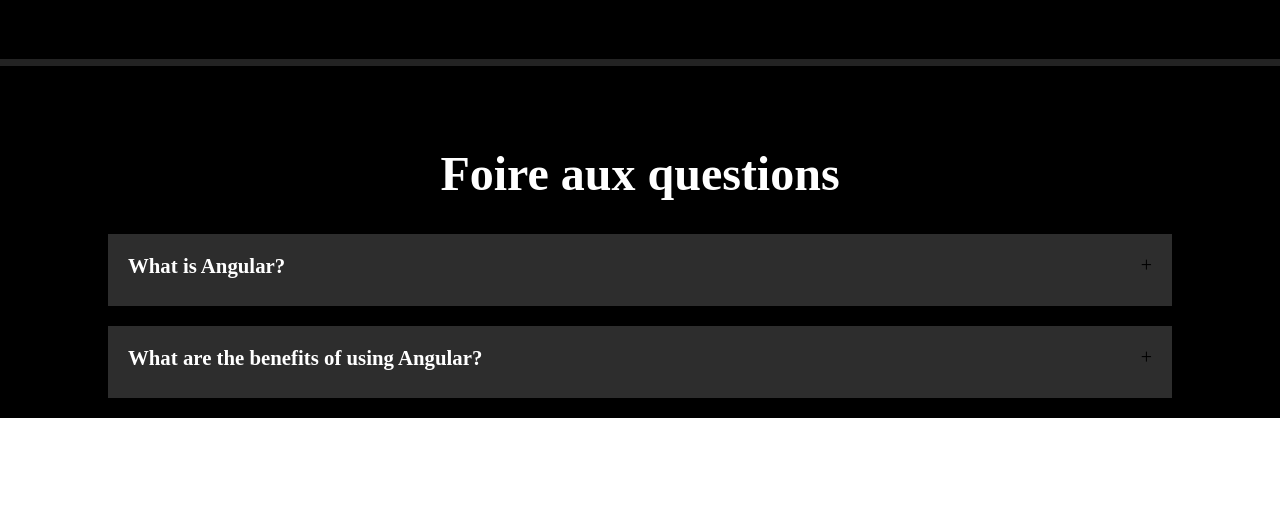
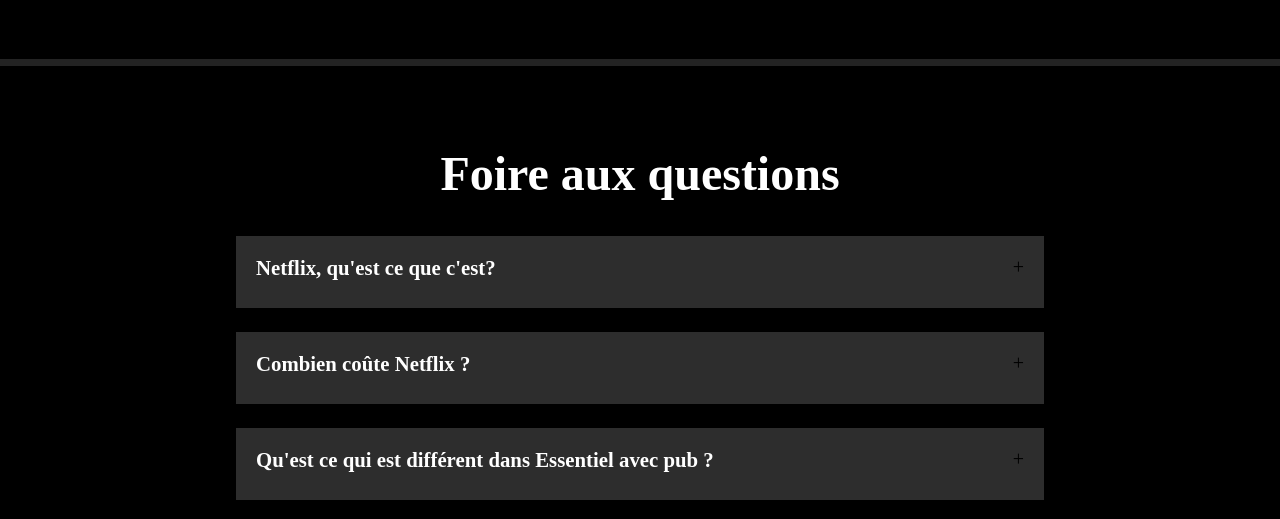
Before and after one commit to Serafear/angular-netflix-like, an Angular app: page / in a window 1280 px wide. Shown: the part 2960-3479 px from the top of the page. Before the commit the page ends 3378 px from the top, so only its background shows below. Built offline with nearby package versions, Linux system fonts and the light colour scheme.

Commit message:
3 files modified

```diff
--- a/src/app/Netflix-landing/FAQ/faq.component.css
+++ b/src/app/Netflix-landing/FAQ/faq.component.css
@@ -4,8 +4,8 @@
   align-items: center;
   background-color: black;
   margin-top: -1.4rem;
+  width: 100%;
 }
-
 
 .qst-title {
   color: white;
@@ -14,16 +14,10 @@
 }
 
 .faq-box {
-  width: 80%;
-  background-color: #2D2D2D;
-  padding: 20px;
-  margin-bottom: 20px;
-  text-align: left;
-  position: relative;
-  cursor: pointer;
-}
-.faq-box:hover {
-  background-color: #5A5A5A;
+  width: 100%;
+  display: flex;
+  flex-direction: column;
+  align-items: center;
 }
 
 .question {
@@ -33,6 +27,19 @@
   height: 2rem;
   font-size: 1.3rem;
 
+}
+.qst-border {
+  width: 60%;
+  background-color: #2D2D2D;
+  padding: 20px;
+  margin-bottom: 20px;
+  text-align: left;
+  position: relative;
+  cursor: pointer;
+  border: 2px solid black;
+}
+.qst-border:hover {
+  background-color: #5A5A5A;
 }
 
 .cross {
@@ -50,8 +57,38 @@
   cursor: text;
   font-size: 1.3rem;
 }
+.answerSecond {
+    padding-top: 20px;
+    opacity: 0;
+    transition: opacity 0.5s ease-in-out;
+    color: white;
+    cursor: text;
+    font-size: 1.3rem;
+  }
 
 .open .answer {
   opacity: 1;
   transition: opacity 0.5s ease-in-out;
+  background-color: #2D2D2D;
+  width: 60%;
+  margin-top: -1.3rem;
+  height: auto;
+  margin-bottom: 1.5rem;
+  padding: 20px;
 }
+.answerSecond {
+  opacity: 1;
+  transition: opacity 0.5s ease-in-out;
+  background-color: #2D2D2D;
+  width: 60%;
+  margin-top: -2rem;
+  height: auto;
+  margin-bottom: 1.5rem;
+  padding: 20px;
+}
+
+/*this class is in answer3 for en savoir plus in faq.component.ts*/
+.underline {
+  text-decoration: underline;
+  color: blue;
+}
--- a/src/app/Netflix-landing/FAQ/faq.component.html
+++ b/src/app/Netflix-landing/FAQ/faq.component.html
@@ -1,15 +1,18 @@
 <div class="faq-container">
-<h1 class="qst-title">Foire aux questions</h1>
+  <h1 class="qst-title">Foire aux questions</h1>
   <div
     class="faq-box"
     *ngFor="let faq of faqs"
     [ngClass]="{ open: faq.isOpen }"
-    (click)="toggleFAQ(faq)"
+
   >
+    <div class="qst-border" (click)="toggleFAQ(faq)">
+      <div class="question">{{ faq.question }}</div>
+      <div class="cross" *ngIf="!faq.isOpen">+</div>
+      <div class="cross" *ngIf="faq.isOpen">&#10005;</div>
+    </div>
 
-    <div class="question">{{ faq.question }}</div>
-    <div class="cross" *ngIf="!faq.isOpen">+</div>
-    <div class="cross" *ngIf="faq.isOpen">&#10005;</div>
-    <div class="answer" *ngIf="faq.isOpen">{{ faq.answer }}</div>
+    <div class="answer" *ngIf="faq.isOpen" [innerHTML]="faq.answer"></div>
+    <div class="answerSecond" *ngIf="faq.isOpen">{{ faq.answerSecond }}</div>
   </div>
 </div>
--- a/src/app/Netflix-landing/FAQ/faq.component.ts
+++ b/src/app/Netflix-landing/FAQ/faq.component.ts
@@ -1,5 +1,4 @@
-import { Component, OnInit } from '@angular/core';
-import { trigger, state, style, transition, animate } from '@angular/animations';
+import { Component, OnInit, ViewEncapsulation } from '@angular/core';
 import { CommonModule } from '@angular/common';
 
 @Component({
@@ -8,23 +7,42 @@
   styleUrls: ['./faq.component.css'],
   standalone: true,
   imports: [CommonModule],
+  encapsulation:
+    ViewEncapsulation.None /*this allow me to use the class underline below*/,
 })
-
 export class FaqComponent {
   faqs = [
     {
-      question: 'What is Angular?',
-      answer: 'Angular is a JavaScript framework for building web applications. It is maintained by Google and is used for building dynamic, single-page applications.',
-      isOpen: false
+      question: "Netflix, qu'est ce que c'est?",
+      answer:
+        "Netflix est un service de streaming qui propose une vaste sélection de séries, films, animes, documentaires et autres programmes sur des milliers d'appareils connectés à Internet. ",
+      answerSecond:
+        'Regardez tout ce que vous voulez, quand vous voulez, à un prix mensuel très attractif. Découvrez de nouveaux films et séries chaque semaine, il y en a pour tous les goûts !',
+      isOpen: false,
     },
     {
-      question: 'What are the benefits of using Angular?',
-      answer: 'There are many benefits to using Angular, including its ability to simplify the development process, improve code quality, and increase development speed. Additionally, Angular has a large and active community, making it easy to find support and resources when needed.',
-      isOpen: false
-    }
+      question: 'Combien coûte Netflix ?',
+      answer:
+        'Regardez Netflix sur votre smartphone, tablette, Smart TV, ordinateur ou appareil de streaming, le tout pour un tarif mensuel fixe. Les offres vont de 5,99 € à 17,99 € par mois. Pas de contrat ni de frais supplémentaires. ',
+      answerSecond: '',
+      isOpen: false,
+    },
+    {
+      question: "Qu'est ce qui est différent dans Essentiel avec pub ?",
+      answer:
+        "Essentiel avec pub vous permet de profiter de films et séries à un prix plus attractif. Vous pouvez regarder vos programmes préférés sur n'importe quel appareil avec de courtes pauses pub. Cette offre ne donne pas accès aux téléchargements, et quelques films et séries ne sont pas disponibles en raison de restrictions liées aux licences. Certaines restrictions sur l'emplacement et les appareils s'appliquent également. <span class='underline'>En savoir plus.</span> ",
+      answerSecond: '',
+      isOpen: false,
+    },
   ];
 
-  toggleFAQ(faq) {
-    faq.isOpen = !faq.isOpen;
+  toggleFAQ(faqToOpen) {
+    this.faqs.forEach((faq) => {
+      if (faq === faqToOpen) {
+        faq.isOpen = !faq.isOpen;
+      } else {
+        faq.isOpen = false;
+      }
+    });
   }
 }
```
